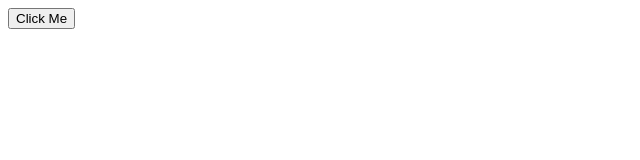
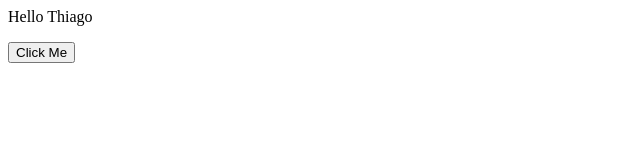
Before and after one commit to Tester1313/web, a plain HTML site: page Site BBC/Javascript/javascript.html in a window 1280 px wide. Shown: the whole page, without its empty margins (0-640 px from the left). Drawn offline with Linux system fonts and the light colour scheme.

Commit message:
Acessando elementos pelo ID

```diff
--- a/Site BBC/Javascript/javascript.html
+++ b/Site BBC/Javascript/javascript.html
@@ -6,11 +6,16 @@
 
     <body>
 
+        <p id="text">Hello World</p>
+
         <button onclick="alert('Teste alert')">Click Me</button>
 
         <script type="text/javascript">
 
-            alert('Page Is Loaded!');
+            // Comentario de uma linha
+
+            /* Comanta mais de uma linha */
+            document.getElementById("text").innerHTML = "Hello Thiago";
 
         </script>
     </body>
```
